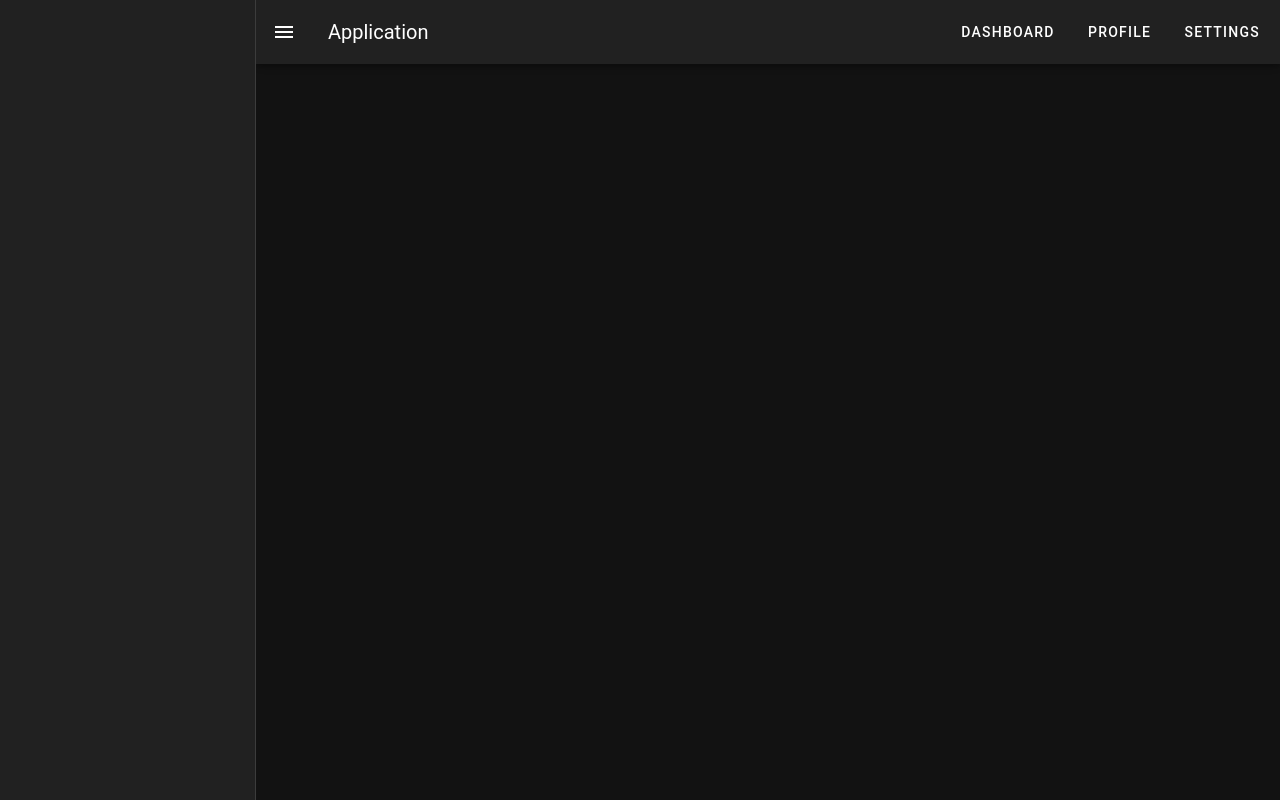
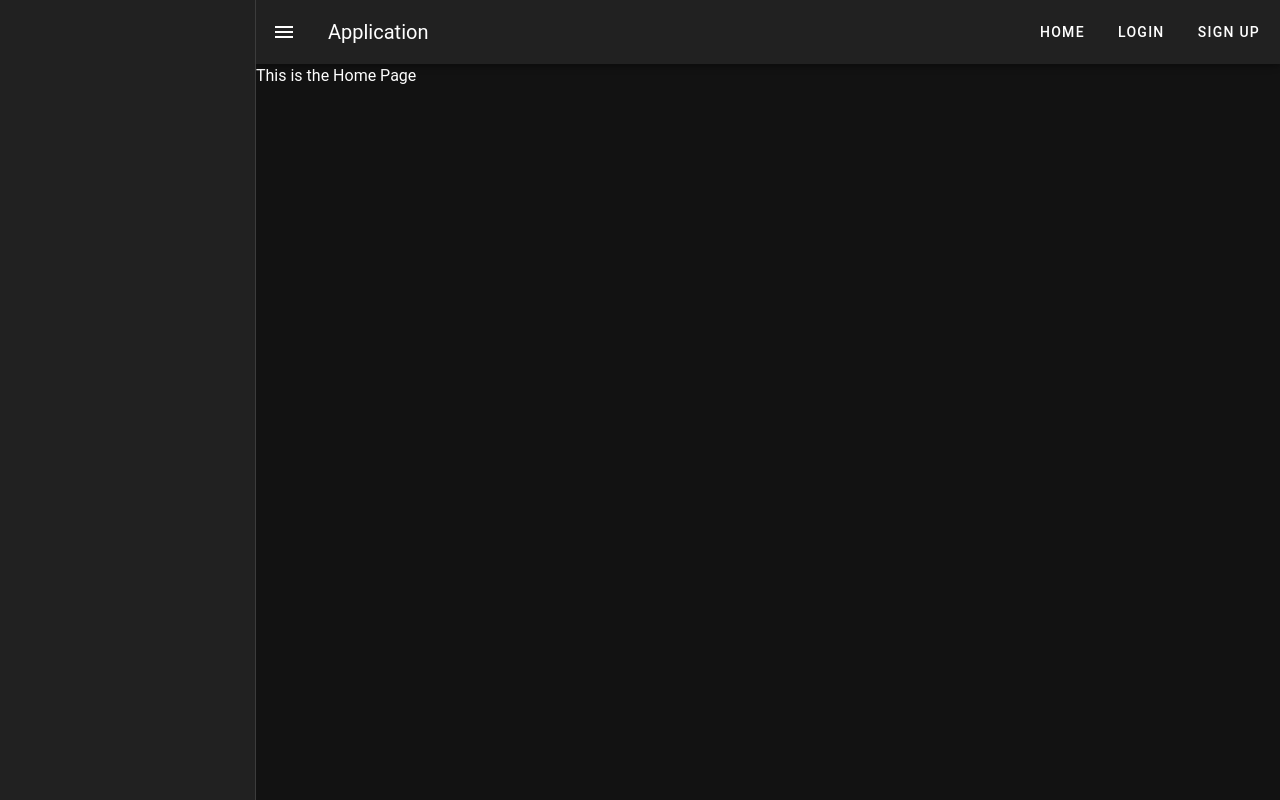
Before and after one commit to chowchiakhang/vuetify_auth_template, a Vue app: page / in a window 1280 px wide. Built offline with nearby package versions, Linux system fonts and the light colour scheme; a small style sheet from the web is missing.

Commit message:
feat: create login page & route

```diff
--- a/src/components/Nav.vue
+++ b/src/components/Nav.vue
@@ -12,9 +12,9 @@
 
     <v-btn
         v-for="link in links"
-        :key="link"
-        :text="link"
+        :text="link.title"
         variant="text"
+        @click="$router.push({ name: link.link })"
         >
     </v-btn>
     </v-app-bar>
@@ -24,5 +24,8 @@
   import { ref } from 'vue'
 
   const drawer = ref(null)
-  const links = ['Dashboard', 'Profile', 'Settings']
+  const links = [
+    {title: 'Home', link: '/'},
+    {title: 'Login', link: '/login/'},
+    {title: 'Sign Up', link: '/signup/'},]
 </script>
--- a/src/pages/index.vue
+++ b/src/pages/index.vue
@@ -1,4 +1,5 @@
 <template>
+  <div>This is the Home Page</div>
 </template>
 
 <script setup>
--- /dev/null
+++ b/src/pages/login/index.vue
@@ -0,0 +1,18 @@
+<template>
+    <v-container>
+      <v-row>
+        <v-col>
+          <h1>Login Page</h1>
+          <v-form>
+            <v-text-field label="Username" required></v-text-field>
+            <v-text-field label="Password" type="password" required></v-text-field>
+            <v-btn color="primary" type="submit">Login</v-btn>
+          </v-form>
+        </v-col>
+      </v-row>
+    </v-container>
+</template>
+
+<script setup>
+  //
+</script>
--- a/typed-router.d.ts
+++ b/typed-router.d.ts
@@ -19,5 +19,6 @@ declare module 'vue-router/auto-routes' {
    */
   export interface RouteNamedMap {
     '/': RouteRecordInfo<'/', '/', Record<never, never>, Record<never, never>>,
+    '/login/': RouteRecordInfo<'/login/', '/login', Record<never, never>, Record<never, never>>,
   }
 }
```
